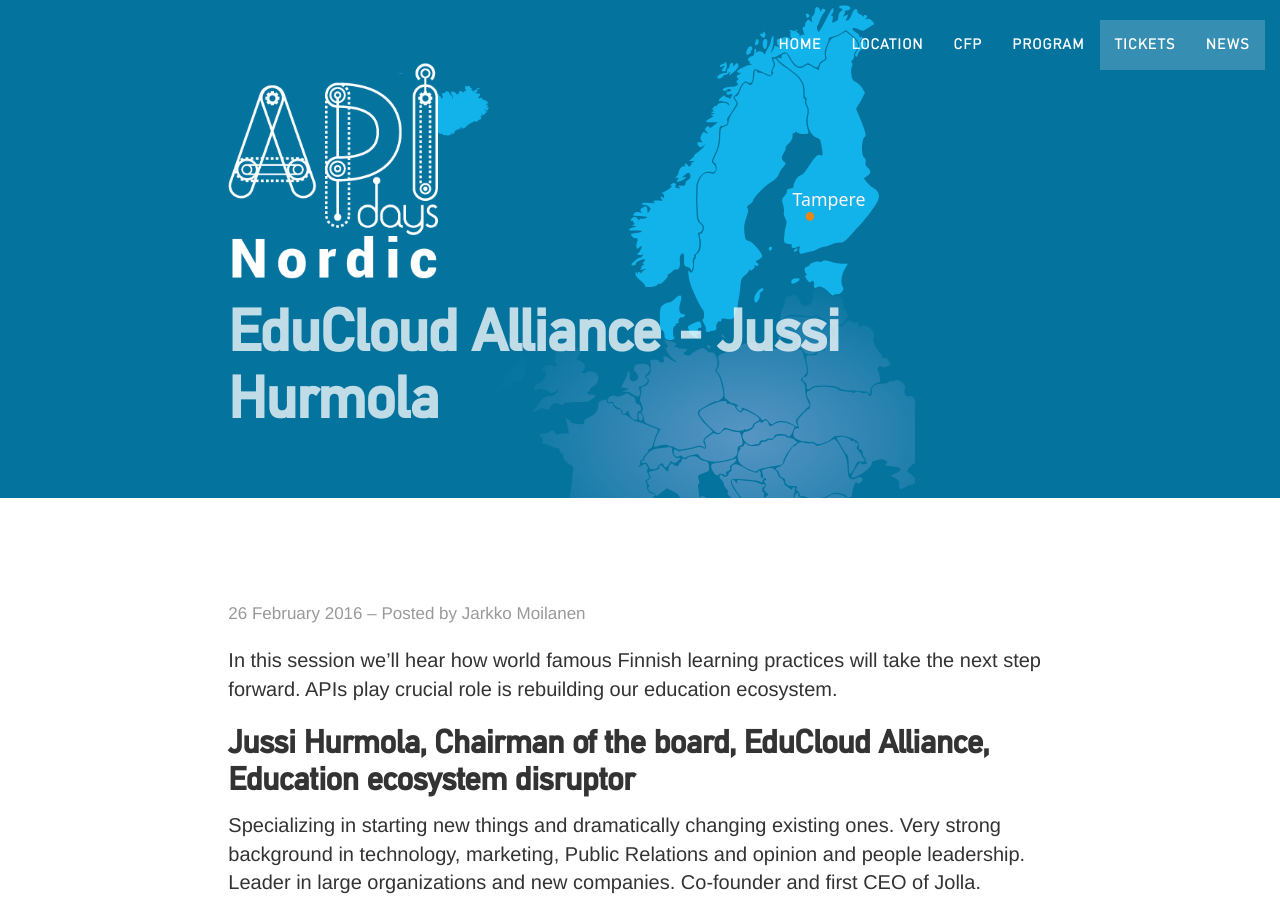
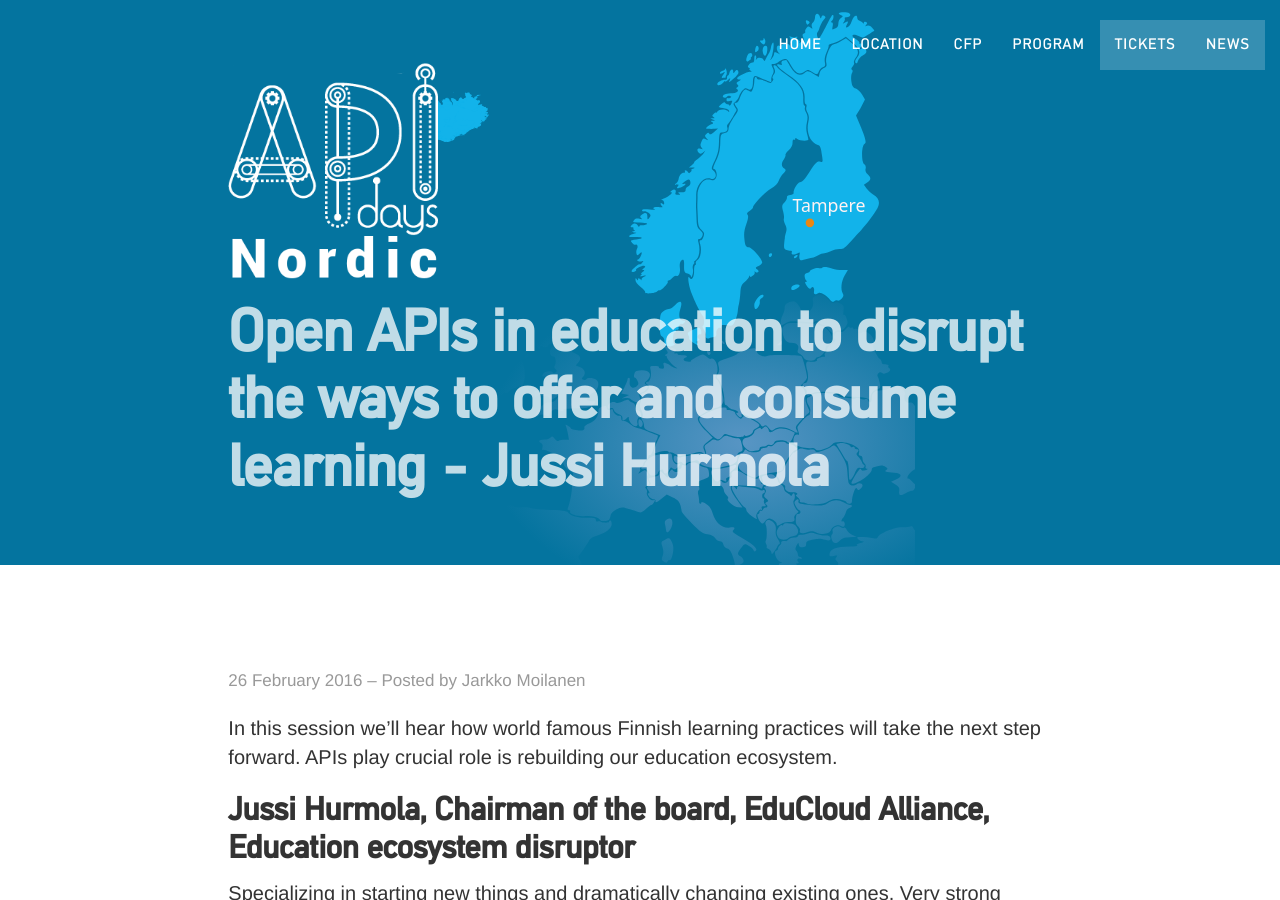
Before and after one commit to apidaysnordic/apidaysnordic.github.io, a Jekyll site: the page built from _posts/2016-02-26-jussi-hurmola.md, in a window 1280 px wide and 900 px high. Built offline with Jekyll 4.4.1, drawn with Linux system fonts in a browser that asks for light colours; some web fonts are replaced; comment, search, counter and statistics services are not loaded.

Commit message:
extended Jussi's page

```diff
--- a/_posts/2016-02-26-jussi-hurmola.md
+++ b/_posts/2016-02-26-jussi-hurmola.md
@@ -1,5 +1,5 @@
 ---
-title: EduCloud Alliance  - Jussi Hurmola
+title: Open APIs in education to disrupt the ways to offer and consume learning - Jussi Hurmola
 layout: post
 author: Jarkko Moilanen
 ---
```
